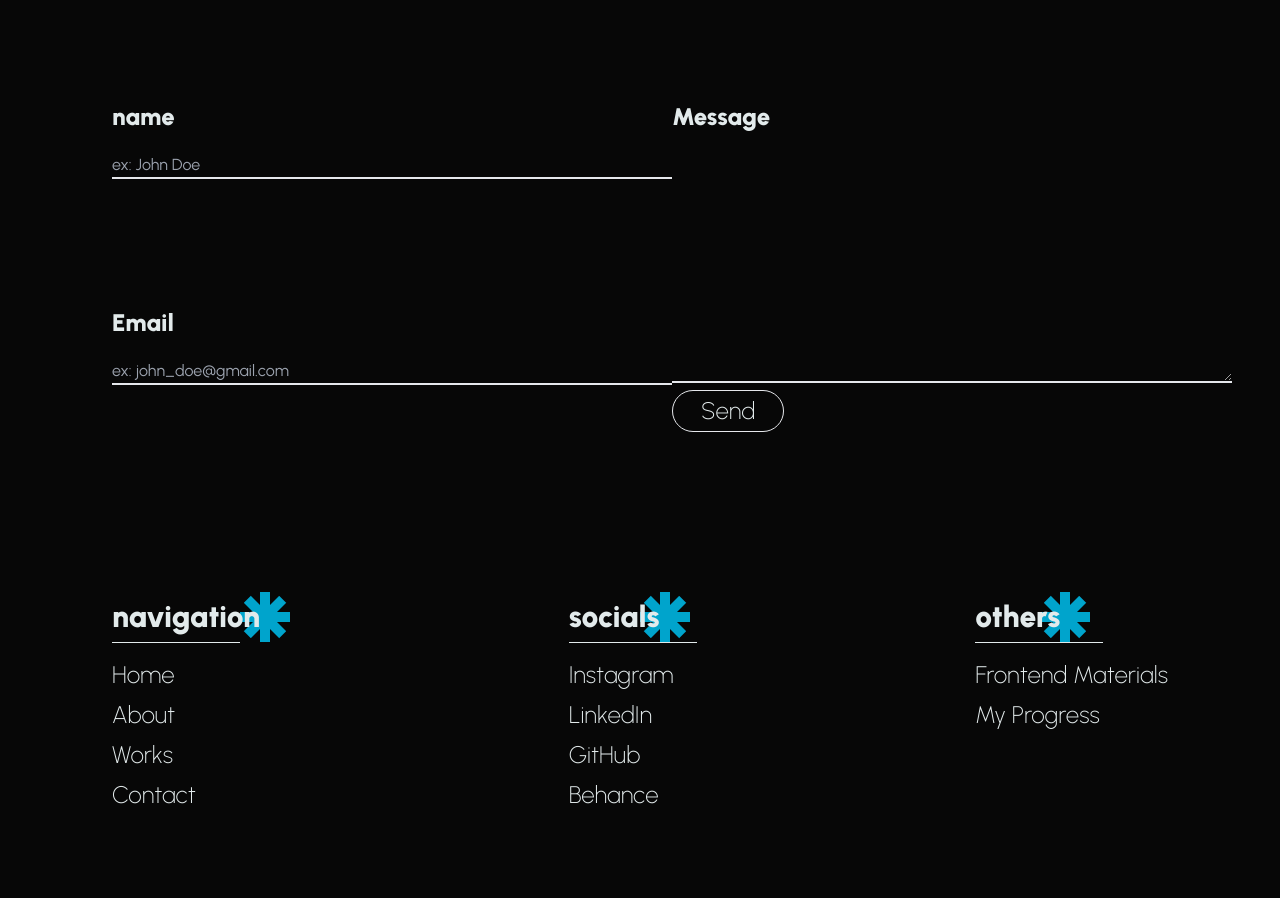
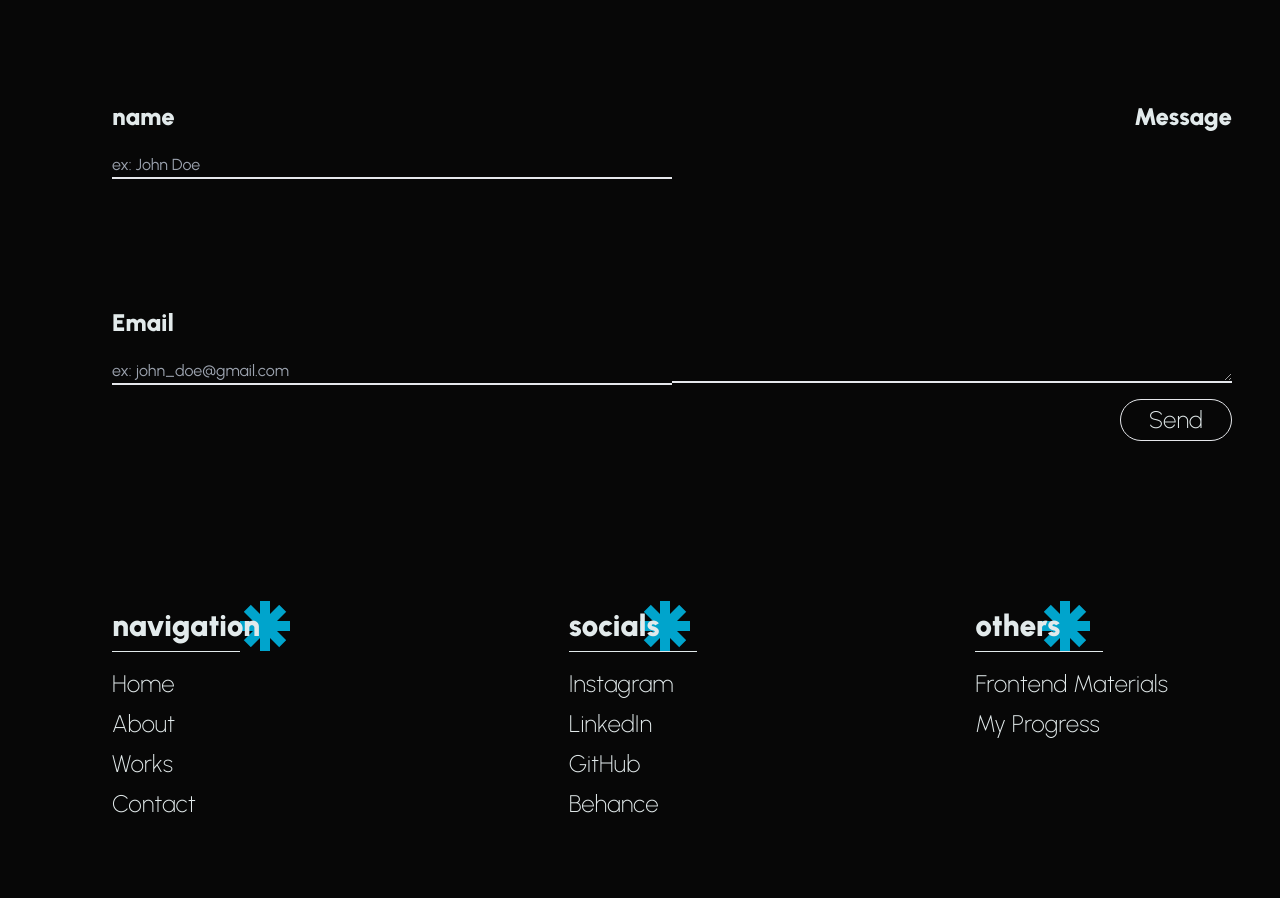
Before and after one commit to elizadoltu/elizadoltuofficial-website, a React (Vite) app: page / in a window 1280 px wide. Shown: the part 8304-9202 px from the top of the page. Built offline with nearby package versions, Linux system fonts and the light colour scheme.

Commit message:
solve:form

```diff
--- a/src/pages/Contact.jsx
+++ b/src/pages/Contact.jsx
@@ -48,12 +48,11 @@ const Contact = () => {
           onSubmit={handleSubmit}
         >
           <input type="hidden" name="form-name" value="contact" />
-          <input type="hidden" name="bot-field" />
           <div className="flex justify-between mt-24">
             <div className="ml-28">
               <div>
                 <div>
-                  <label htmlFor="name" className="font-black text-2xl">
+                  <label className="font-black text-2xl">
                     name
                   </label>
                 </div>
@@ -70,12 +69,12 @@ const Contact = () => {
               </div>
               <div className="mt-32">
                 <div>
-                  <label htmlFor="email" className="font-black text-2xl">
+                  <label className="font-black text-2xl">
                   Email
                 </label>
                 </div>
                 <input
-                  type="text"
+                  type="email"
                   id="email"
                   name="email"
                   placeholder="ex: john_doe@gmail.com"
@@ -87,7 +86,7 @@ const Contact = () => {
               </div>
             </div>
             <div className="mr-28">
-              <div>
+              <div className="flex flex-col items-end">
                 <div>
                   <label htmlFor="message" className="font-black text-2xl">
                   Message
@@ -104,7 +103,7 @@ const Contact = () => {
                 <div>
                   <button
                     type="submit"
-                    className="border rounded-full px-7 py-1 text-2xl font-extralight"
+                    className="border rounded-full px-7 py-1 text-2xl font-extralight mt-4"
                   >
                     Send
                   </button>
```
